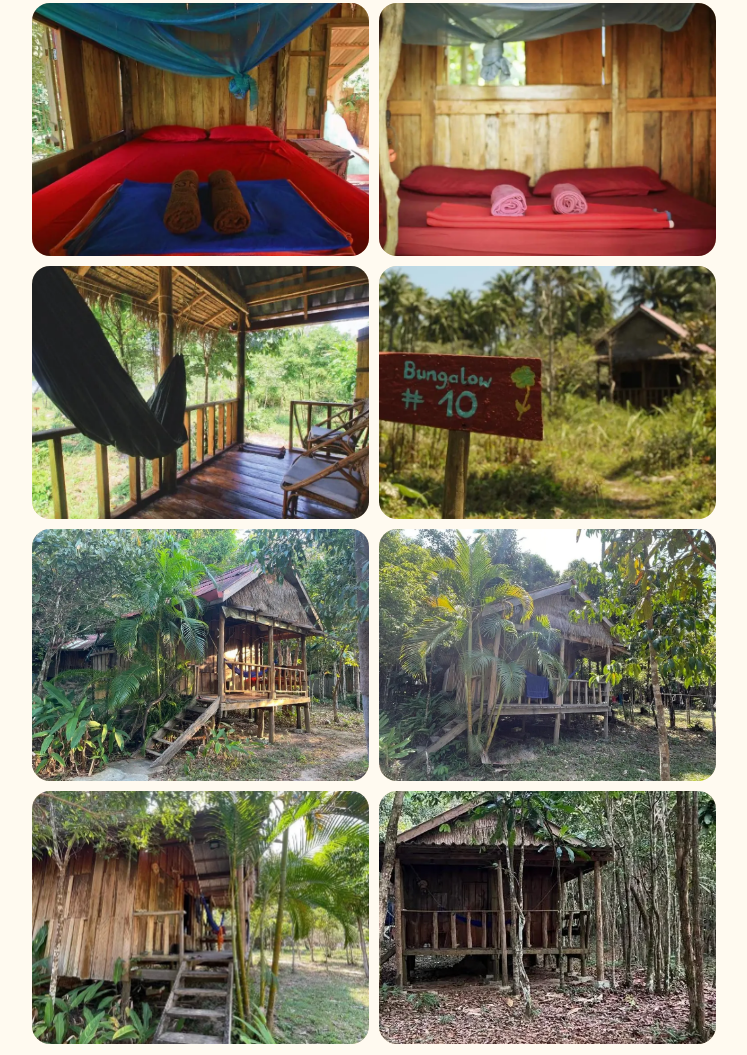
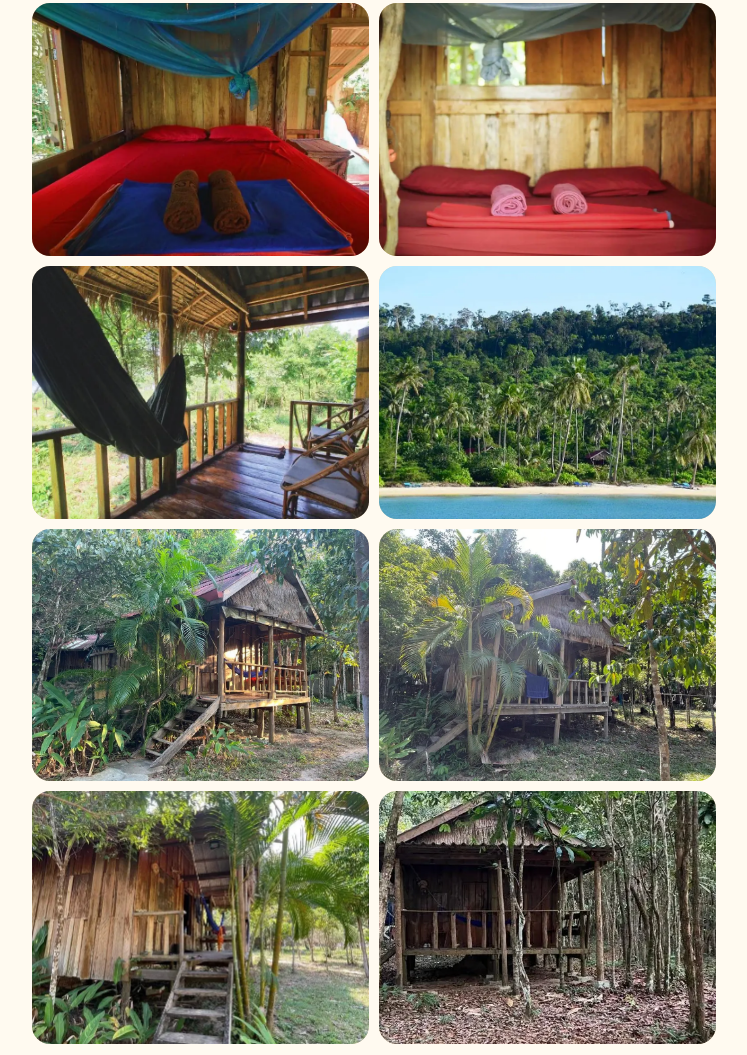
Before and after one commit to I25200182/lonely-beach.org, a plain HTML site: page index.html in a window 1280 px wide. Shown: the part 6442-7497 px from the top of the page, without its empty margins (266-1013 px from the left). Drawn offline with Linux system fonts and the light colour scheme.

Commit message:
Replace Bungalow 10 sign photo with beach photo
Co-Authored-By: Claude Opus 5.5 <noreply@anthropic.com>
Claude-Session: https://claude.ai/code/session_01LcATPtXFWJUG1L7ULeE34e

```diff
--- a/index.html
+++ b/index.html
@@ -1159,7 +1159,7 @@ const CONFIG = {
     {src:'photos/k17-room-bed-blue-net.webp', caption:'Bed with mosquito net', alt:'Double bed with red sheets under a blue mosquito net, door open to the bathroom'},
     {src:'photos/k05-room-bed-red.webp', caption:'Simple and cosy', alt:'Double bed with red sheets and rolled towels under a mosquito net'},
     {src:'photos/k51-room-veranda-hammock.webp', caption:'Your own hammock', alt:'Veranda with a hammock and two rattan chairs looking onto the garden'},
-    {src:'photos/k46-room-bungalow-10-sign.webp', caption:'Bungalow 10', alt:'Hand-painted Bungalow 10 sign with a bungalow behind'},
+    {src:'photos/b05-jungle-beach.webp', caption:'Steps from the beach', alt:'Sandy beach and calm sea with bungalows among the palm and jungle trees behind'},
     {src:'photos/k98-room-bungalow-evening.webp', alt:'Wooden bungalow with a hammock on its veranda in evening light'},
     {src:'photos/k101-room-bungalow-sunny.webp', alt:'Thatched wooden bungalow in the garden'},
     {src:'photos/k102-room-bungalow-steps.webp', alt:'Steps up to a wooden bungalow'},
```
Also changed, not shown: photos/k46-room-bungalow-10-sign.webp (deleted).
